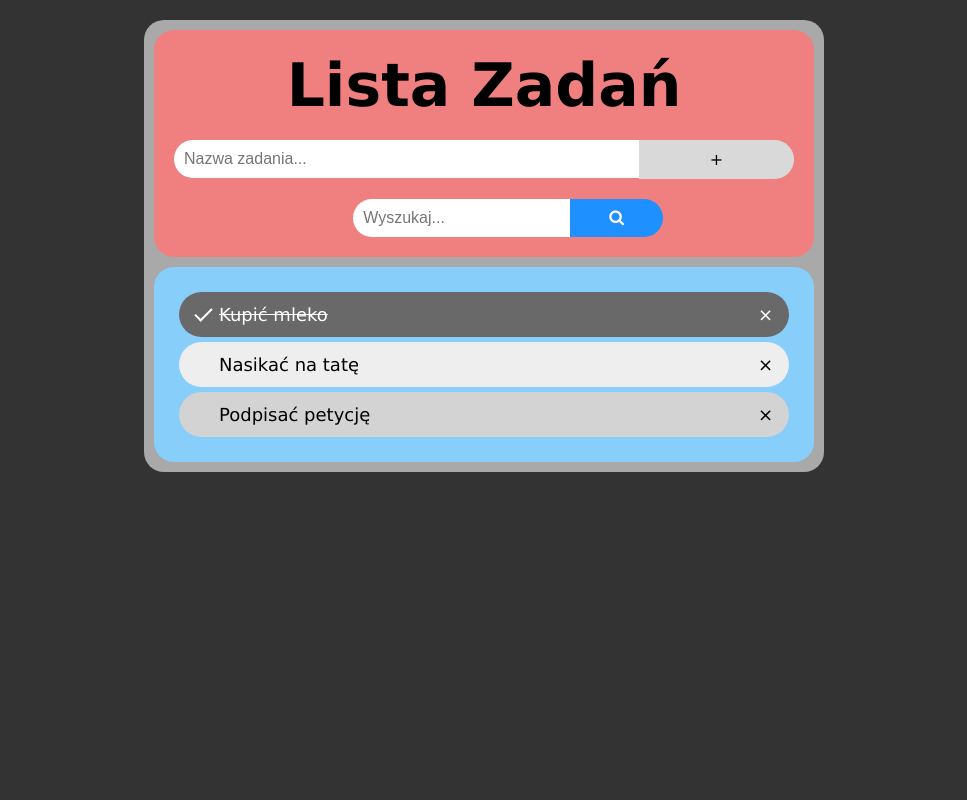
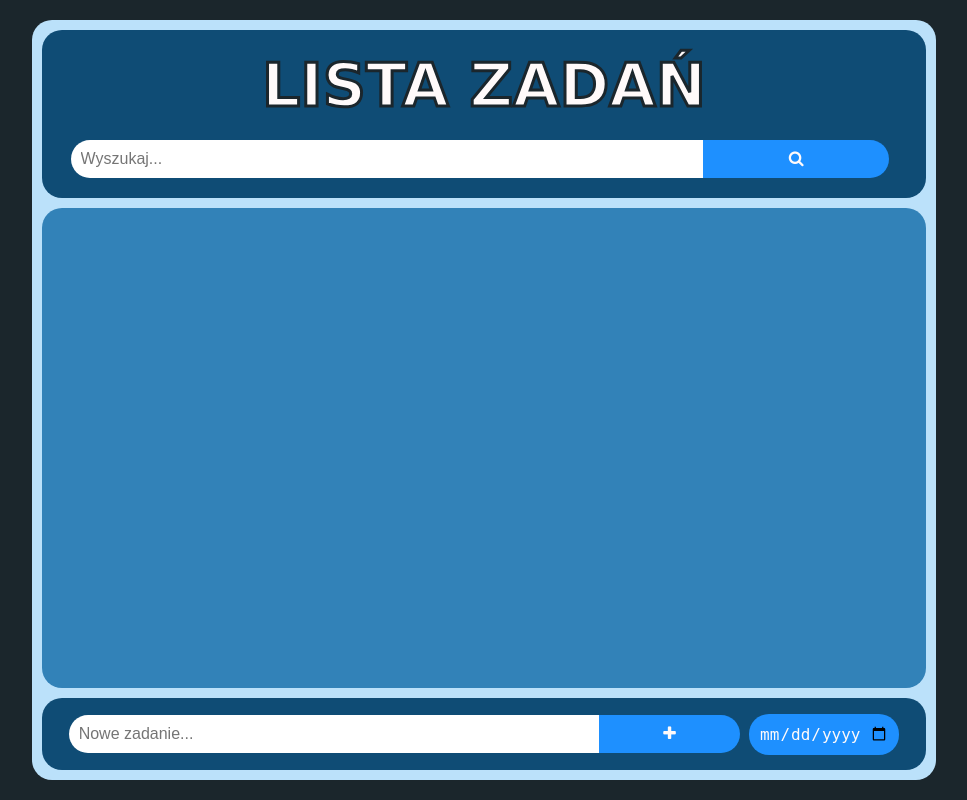
Before and after one commit to la46587/ai1-lab, a PHP site: page /list.html in a window 1280 px wide. Shown: the whole page, without its empty margins (156-1123 px from the left). Run offline with PHP 8.4, Linux system fonts and the light colour scheme.

Commit message:
rozbudowa kodu

```diff
--- a/lab-b/list.html
+++ b/lab-b/list.html
@@ -7,25 +7,23 @@
               name="viewport"
               content="width=device-width, initial-scale=1.0">
         <title>To-Do List</title>
+    </head>
     <body>
         <div class="grid-container">
             <div class="grid-item header">
-                <h1>Lista Zadań</h1>
-                <label>
-                    <input class="add" type="text" id="add" placeholder="Nazwa zadania...">
-                    <span class="addBtn" onclick="newElement()">+</span>
-
-                    <input class="search" type="text" id="search" placeholder="Wyszukaj...">
-                    <button class="searchBtn" onclick="searchElement()"><i class="fa fa-search"></i></button>
-                </label>
+                <h1>LISTA ZADAŃ</h1>
+                <label for="search"></label><input class="search" type="text" id="search" placeholder="Wyszukaj...">
+                <button class="searchBtn"><i class="fa fa-search"></i></button>
             </div>
 
             <div class="grid-item tasks">
-                <ul id="list">
-                    <li class="checked">Kupić mleko</li>
-                    <li>Nasikać na tatę</li>
-                    <li>Podpisać petycję</li>
-                </ul>
+                <ul id="list"></ul>
+            </div>
+
+            <div class="grid-item footer">
+                <label for="add"></label><input class="add" type="text" id="add" placeholder="Nowe zadanie...">
+                <button class="addBtn" onclick="Todo.addTask()"><i class="fa fa-plus"></i></button>
+                <label for="addDate"></label><input class="addDate" type="date" id="addDate">
             </div>
         </div>
 
--- a/lab-b/listStyle.css
+++ b/lab-b/listStyle.css
@@ -2,95 +2,80 @@
     box-sizing: border-box;
 }
 
+html {
+    height: 100%;
+}
+
 body {
-    margin: 0;
+    margin: auto;
     font-family: "tablet-gothic", verdana, arial, sans-serif;
-    background-color: #333;
+    background-color: #1B262C;
+    max-width: max-content;
+    min-height: 100%;
+    display: flex;
+    height: 100%;
+    overflow: hidden;
 }
 
 .grid-container{
     display: grid;
-    background-color: darkgray;
-    margin: 20px 300px 0;
+    grid-template-rows: auto 1fr auto;
+    background-color: #BBE1FA;
+    margin: 20px 20px;
     padding: 10px;
     border-radius: 20px;
     gap: 10px;
 }
 
 .grid-item {
-    background-color: lightskyblue;
+    background-color: #3282B8;
     border-radius: 20px;
 }
 
 .header {
     grid-column: 1 / 3;
     grid-row: 1;
-    background-color: lightcoral;
+    background-color: #0F4C75;
+    max-height: 248px;
+    color: snow;
     padding: 20px;
     text-align: center;
     font-size: 30px;
 }
 
 h1 {
-    margin: 0 0 20px;
+    margin: 0 200px 20px 200px;
     padding: 0;
+    -webkit-text-stroke-width: 3px;
+    -webkit-text-stroke-color: #1B262C;
 }
 
-input.add {
-    margin: 0;
+input.search {
     border: none;
     border-radius: 20px 0 0 20px;
     width: 75%;
+    margin-left: 1%;
     padding: 10px;
     float: left;
     font-size: 16px;
+    outline: none;
+    transition: 0.3s;
 }
 
-.addBtn {
-    padding: 10px;
-    width: 25%;
-    background: #d9d9d9;
-    color: black;
-    float: left;
-    text-align: center;
-    font-size: 16px;
-    cursor: pointer;
-    transition: 0.3s;
-    border-radius: 0 20px 20px 0;
-}
-
-.addBtn:hover {
-    background-color: #bbb;
-}
-
-input.search {
-    margin-top: 20px;
-    margin-left: 14vw;
-    border: none;
-    border-radius: 20px 0 0 20px;
-    width: 35%;
-    padding: 10px;
-    float: left;
-    font-size: 16px;
+input.search:focus {
+    background: lightgray;
 }
 
 .searchBtn {
-    margin-top: 20px;
     padding: 10px;
-    width: 15%;
+    width: 22%;
     border: none;
     background: dodgerblue;
     color: snow;
     float: left;
     text-align: center;
     font-size: 16px;
-    cursor: pointer;
-    transition: 0.3s;
     border-radius: 0 20px 20px 0;
-}
-
-.searchBtn:hover {
-    background: royalblue;
 }
 
 .tasks {
@@ -98,30 +83,88 @@ input.search {
     grid-row: 2;
     text-align: left;
     font-size: 18px;
+    overflow: scroll;
 }
 
 ul {
     margin: 0;
-    padding: 20px;
+    padding: 10px 20px;
 }
 
 ul li {
-    cursor: pointer;
     position: relative;
-    padding: 12px 8px 12px 40px;
+    padding: 12px 8px 12px 16px;
     background: #eee;
     list-style-type: none;
     transition: 0.2s;
-    -webkit-user-select: none;
-    -moz-user-select: none;
-    -ms-user-select: none;
-    user-select: none;
     border-radius: 30px;
     margin: 5px;
 }
 
+.check {
+    position: absolute;
+    float: left;
+    border: none;
+    background-color: rgba(0, 0, 0, 0);
+    color: #1B262C;
+    left: 0;
+    top: 0;
+    width: 6%;
+    padding: 15px;
+    border-radius: 30px;
+}
+
+.check:hover {
+    background-color: #1B262C;
+    color: snow;
+    transition: 0.2s;
+    cursor: pointer;
+}
+
+p {
+    margin: 0 0 0 40px;
+    padding: 0;
+    cursor: pointer;
+    width: 72%;
+    overflow: scroll;
+}
+
+input.editPara {
+    margin: 0 0 0 40px;
+    padding: 0;
+    outline: none;
+    border: none;
+    background: rgba(0, 0, 0, 0);
+    font-size: 18px;
+    width: 72%;
+}
+
+time {
+    position: absolute;
+    display: inline-block;
+    top: 25%;
+    right: 7%;
+    cursor: pointer;
+}
+
+input[type="date"].editDate {
+    position: absolute;
+    display: inline-block;
+    top: 28%;
+    right: 7%;
+    background-color: rgba(0, 0, 0, 0);
+    width: 16%;
+    font-size: 16px;
+    border: none;
+    outline: none;
+}
+
+input[type="date"].editDate::-webkit-calendar-picker-indicator {
+    cursor: pointer;
+}
+
 ul li:nth-child(odd) {
-    background: #d3d3d3;
+    background: #cccccc;
 }
 
 ul li:hover {
@@ -132,30 +175,95 @@ ul li.checked {
     background: #696969;
     color: #fff;
     text-decoration: line-through;
-}
-
-ul li.checked::before {
-    content: ' ';
-    position: absolute;
-    border-color: #fff;
-    border-style: solid;
-    border-width: 0 2px 2px 0;
-    top: 12px;
-    left: 20px;
-    transform: rotate(45deg);
-    height: 15px;
-    width: 7px;
+    transition: 0.2s;
 }
 
 .close {
     position: absolute;
+    float: right;
+    border: none;
+    background-color: rgba(0, 0, 0, 0);
+    color: #1B262C;
     right: 0;
     top: 0;
-    padding: 12px 16px 12px 16px;
+    width: 6%;
+    padding: 15px;
     border-radius: 30px;
 }
 
 .close:hover {
-    background-color: lightcoral;
+    background-color: indianred;
     color: snow;
+    transition: 0.2s;
+    cursor: pointer;
 }
+
+.footer {
+    display: flex;
+    flex-wrap: nowrap;
+    align-items: center;
+    justify-content: center;
+    grid-column: 1 / 3;
+    grid-row: 3;
+    background-color: #0F4C75;
+    font-size: 12px;
+    min-height: 72px;
+}
+
+input.add {
+    border: none;
+    border-radius: 20px 0 0 20px;
+    width: 60%;
+    padding: 10px;
+    font-size: 16px;
+    outline: none;
+    transition: 0.3s;
+}
+
+input.add:focus {
+    background: lightgray;
+}
+
+
+.addBtn {
+    padding: 10px;
+    width: 16%;
+    border: none;
+    background: dodgerblue;
+    color: snow;
+    text-align: center;
+    font-size: 16px;
+    cursor: pointer;
+    transition: 0.3s;
+    border-radius: 0 20px 20px 0;
+}
+
+.addBtn:hover {
+    background: steelblue;
+}
+
+input[type="date"].addDate {
+    margin-left: 1%;
+    background-color: dodgerblue;
+    width: 17%;
+    font-size: 16px;
+    color: snow;
+    padding: 10px;
+    border-radius: 20px;
+    border: none;
+    outline: none;
+    transition: 0.3s;
+}
+
+input[type="date"].addDate:hover {
+    background: steelblue;
+}
+
+input[type="date"].addDate::-webkit-calendar-picker-indicator {
+    cursor: pointer;
+}
+
+@media screen and (max-width: 560px) {
+    h1 { font-size: 34px; }
+    .header { max-height: 208px; }
+}
```
Also changed, not shown: lab-b/listScript.js (+163 -87 lines).
